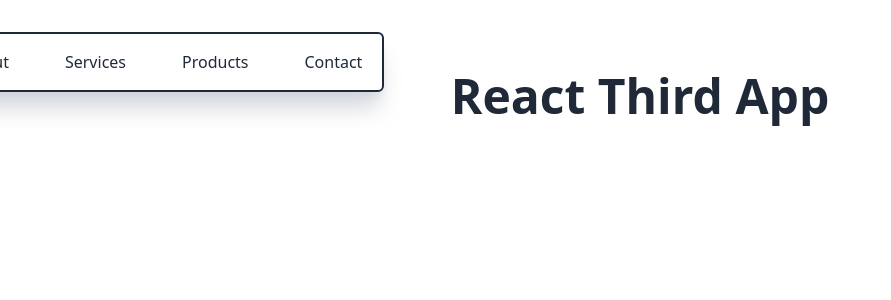
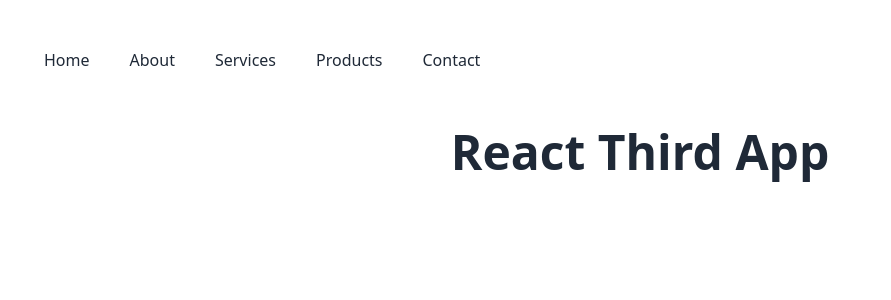
Before and after one commit to AskatAsh/React-JS-Practice, a React (Vite) app in the folder third-react/: page / in a window 1280 px wide. Shown: the top 300 px of the page, without its empty margins (0-891 px from the left). Built offline with nearby package versions, Linux system fonts and the light colour scheme.

Commit message:
changed hover effect and added responsive styles

```diff
--- a/third-react/src/Component/Custom/CustomNav.jsx
+++ b/third-react/src/Component/Custom/CustomNav.jsx
@@ -22,9 +22,9 @@ const CustomNav = () => {
                 }
                 {/* <HiMenuAlt2 className="text-2xl"></HiMenuAlt2> */}
             </div>
-            <ul className={`md:flex gap-10 duration-500 absolute
+            <ul className={`md:flex gap-10 duration-500 absolute md:static
             ${open ? 'left-10' : '-left-40'}
-            shadow-xl shadow-gray-300 p-3 border-gray-800 border-2 rounded-md`}>
+            shadow-xl shadow-gray-300 p-3 border-gray-800 border-2 md:border-none md:shadow-none rounded-md`}>
                 {
                     routesData.map(route => <Link key={route.id} route={route}></Link>)
                 }
--- a/third-react/src/Component/Links/Link.jsx
+++ b/third-react/src/Component/Links/Link.jsx
@@ -2,7 +2,7 @@ import PropTypes from 'prop-types';
 
 function Link({route}) {
     return (
-        <li className='py-1'><a className='hover:bg-slate-700 hover:text-white px-2 py-1 hover:duration-500 rounded-md' href={route.path}>{route.name}</a></li>
+        <li className='py-1'><a className='hover:border-b-[3px] hover:border-gray-500' href={route.path}>{route.name}</a></li>
     );
 }
 
```
